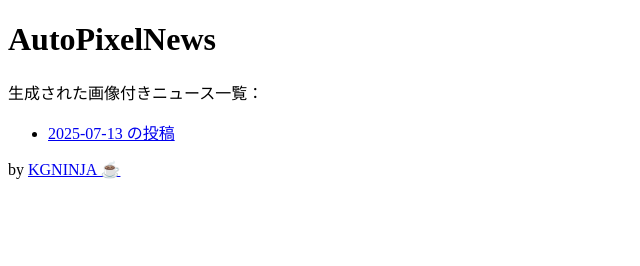
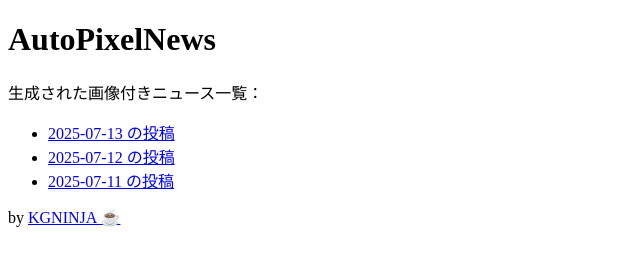
Before and after one commit to KG-NINJA/AutoPixelNews, a plain HTML site: page index.html in a window 1280 px wide. Shown: the whole page, without its empty margins (0-640 px from the left). Drawn offline with Linux system fonts and the light colour scheme.

Commit message:
Add files via upload

```diff
--- a/index.html
+++ b/index.html
@@ -9,7 +9,8 @@
   <p>生成された画像付きニュース一覧：</p>
   <ul>
     <li><a href="pic/picture_2025-07-13.html">2025-07-13 の投稿</a></li>
-    <!-- ← n8nで自動追加していく -->
+<li><a href="pic/picture_2025-07-12.html">2025-07-12 の投稿</a></li>
+<li><a href="pic/picture_2025-07-11.html">2025-07-11 の投稿</a></li>
   </ul>
   <footer>
     <p>by <a href="https://www.buymeacoffee.com/kgninja" target="_blank">KGNINJA ☕</a></p>
```
